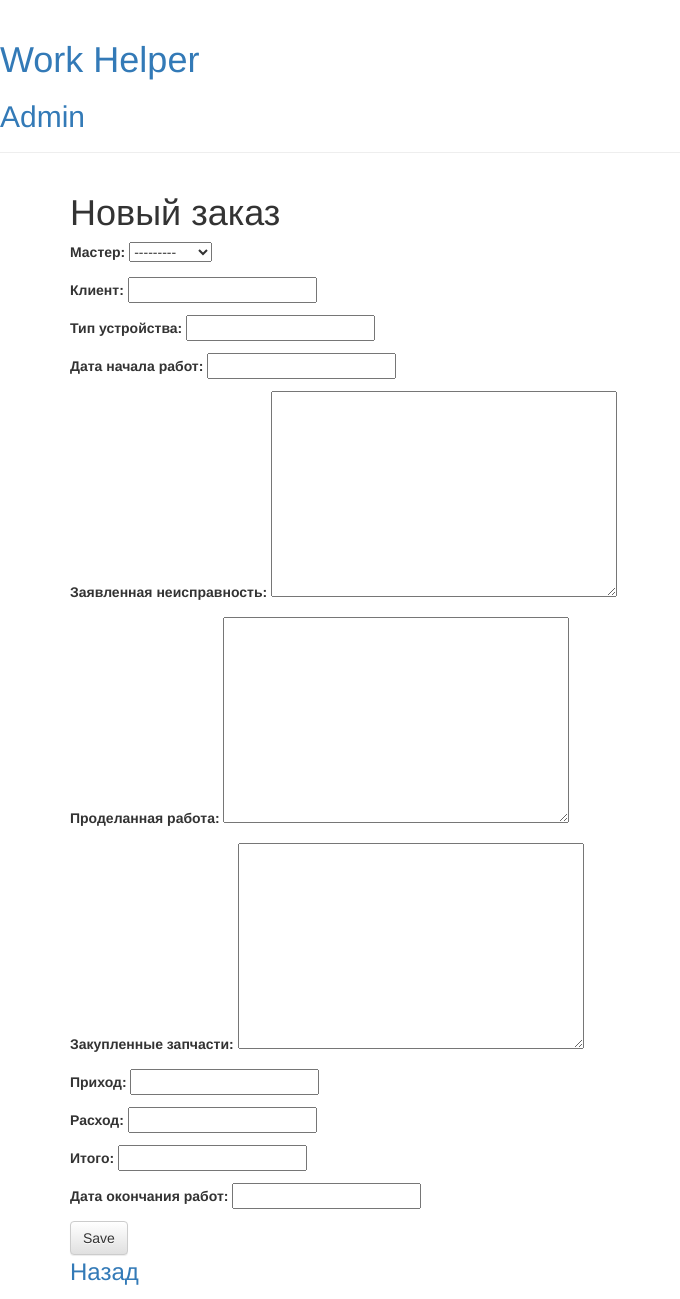
After one commit to AndrewDanie/WorkHelper, a Django app: page /create_new_order/ in a window 1280 px wide. The commit adds this page. Shown: the whole page, without its empty margins (0-680 px from the left). Run offline with Django 4.2, Linux system fonts and the light colour scheme; data comes from the database, SQL or seed files in the repository; both versions use the stored data as it was after the commit; some libraries are stand-ins or nearby versions.

Commit message:
Feature: addition of new orders

```diff
--- /dev/null
+++ b/workhelper/helperserver/forms.py
@@ -0,0 +1,8 @@
+from django import forms
+from .models import *
+
+
+class Order_form(forms.ModelForm):
+    class Meta:
+        model = Order
+        fields = ('__all__')
--- /dev/null
+++ b/workhelper/helperserver/templates/helperserver/order_editor.html
@@ -0,0 +1,10 @@
+{% extends 'helperserver/base.html' %}
+
+{% block content %}
+    <h1>Новый заказ</h1>
+    <form method="POST" class="order-form">{% csrf_token %}
+        {{ form.as_p }}
+        <button type="submit" class="save btn btn-default">Save</button>
+    </form>
+    <p style="font-size: 24px"><a href="/">Назад</a> </p>
+{% endblock %}
--- a/workhelper/helperserver/templates/helperserver/order_list.html
+++ b/workhelper/helperserver/templates/helperserver/order_list.html
@@ -1,6 +1,11 @@
 {% extends 'helperserver/base.html' %}
 
 {% block content %}
+<div>
+    <p style="font-size: 30px">
+        <a href="/create_new_order/">+ Добавить новый заказ</a>
+    </p>
+</div>
 <div>
     {% for order in orders %}
         <p style="font-size: 24px">
--- a/workhelper/helperserver/urls.py
+++ b/workhelper/helperserver/urls.py
@@ -4,4 +4,5 @@ from . import views
 urlpatterns = [
     path('', views.order_list),
     path('orders/<int:pk>/', views.order_detail, name='order_detail'),
+    path('create_new_order/', views.create_new_order)
 ]
--- a/workhelper/helperserver/views.py
+++ b/workhelper/helperserver/views.py
@@ -1,5 +1,6 @@
-from django.shortcuts import render, get_object_or_404
+from django.shortcuts import render, get_object_or_404, redirect
 from .models import Order
+from .forms import Order_form
 
 def order_list(request):
     orders = Order.objects.all()
@@ -8,3 +9,15 @@ def order_list(request):
 def order_detail(request, pk):
     order = get_object_or_404(Order, pk=pk)
     return render(request, 'helperserver/order_details.html', {'order': order})
+
+def create_new_order(request):
+    if request.method == 'POST':
+        form = Order_form(request.POST)
+        if form.is_valid():
+            new_order = form.save(commit=False)
+            new_order.master_name = request.user
+            new_order.save()
+            return redirect('order_detail', pk=new_order.pk)
+    else:
+        form = Order_form()
+    return render(request, 'helperserver/order_editor.html', {'form': form})
```
Also changed, not shown: workhelper/db.sqlite3.
